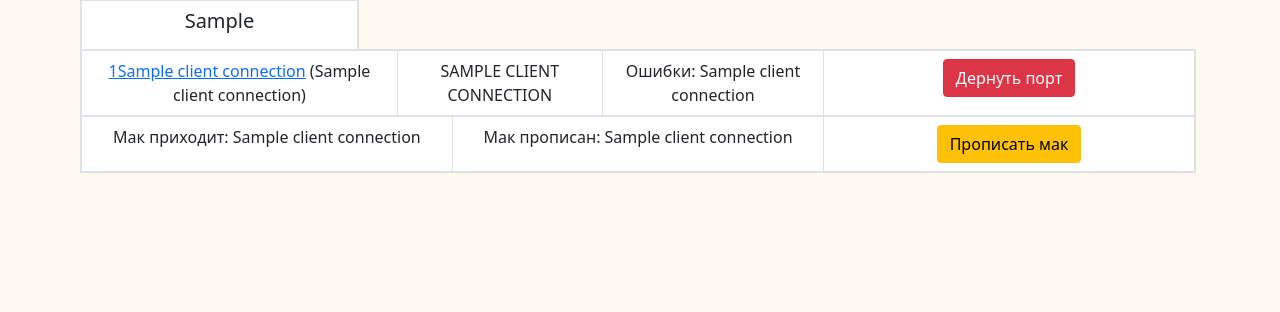
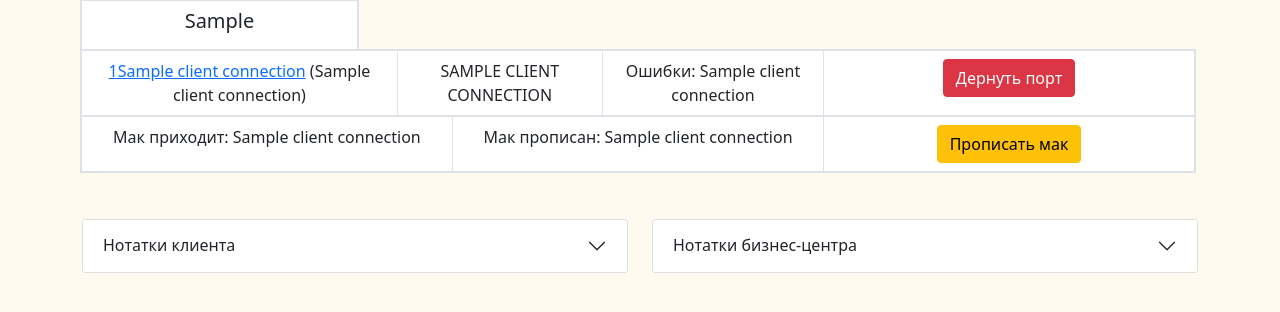
Before and after one commit to FILA722/NBI-Navigator, a Flask app: template templates/client.html in a window 1280 px wide. Shown: the part 301-613 px from the top of the page. Run offline with Flask 2, Linux system fonts and the light colour scheme; the template is opened without the code that fills it: most values are stand-ins (such as "Sample title", 1, 10 or a date in 2020); lists and menus that the app fills with data are empty; parts of the project's set-up code (start-up, migrations or seed data) failed here and were passed over.

Commit message:
bulding client.html added client_notes and client_address_notes collapse buttons

```diff
--- a/http_app.py
+++ b/http_app.py
@@ -26,19 +26,19 @@ def find_client(client_name):
 
 
     # print(search_result)
-    client_name = search_result[0]
-    client_data = search_result[1]
-    # client_name = 'кармазіна ірина юрївна'
-    # client_data = ['0675075036,0442273438',
-    #                'i.dronova@nbi.ua, i.dronova@unitex.od.ua',
-    #                'Бизнес-центр Євгена Сверстюка, 11A',
-    #                'ВНДІХІМПРОЕКТ - хозяин здания\n516-8478 Александр Владимирович - нач.тех.отдела\n\nсвязист Константин 095 4456484 (работает только по понедельникам)\n\nОборудование стоит в НОВИЙ БЦ ТОВ, знает где стоит - Артем гл. инж.\n050 1520558 (ребутнет если чего, категорически не приветствует)\n!!! Шлюз 80.78.40.17 !!!\nПодключено конверторами с МР17. Конвертор МР11-МР17 FOXGATE EC-23721-1SM-20 #EC20110252670\nSwitch Zyxel MES-35000-24\nS/N: S120H27009921\n(АТС подвал)\nSwitch2 Quidway  S2326TP-EI \n12(пов.)',
-    #                'Активний',
-    #                'НЕТ',
-    #                '(050)383-06-91 Николай Дмитриевич',
-    #                '==Sverstyuka 11A sw2#5==\nНеобмежений:\nсвіт - 10М\nУкраїна - до 100М\n\nМАС-адрес:\n50ff-204a-eb4e\n\nзміна прізвища з Дронова на Кармазіна Ірина Юріївна',
-    #                {'80.78.40.13': ['Sverstyuka 11A sw2', '10.10.16.8', '#5', '80.78.40.17', '255.255.255.224', 'huawei', 'up', ['50ff-204a-eb4e'], ['50ff-204a-eb4e'], '0']},
-    #                'https://netstore2.nbi.com.ua/show_client.php?client_id=124']
+    # client_name = search_result[0]
+    # client_data = search_result[1]
+    client_name = 'кармазіна ірина юрївна'
+    client_data = ['0675075036,0442273438',
+                   'i.dronova@nbi.ua, i.dronova@unitex.od.ua',
+                   'Бизнес-центр Євгена Сверстюка, 11A',
+                   'ВНДІХІМПРОЕКТ - хозяин здания\n516-8478 Александр Владимирович - нач.тех.отдела\n\nсвязист Константин 095 4456484 (работает только по понедельникам)\n\nОборудование стоит в НОВИЙ БЦ ТОВ, знает где стоит - Артем гл. инж.\n050 1520558 (ребутнет если чего, категорически не приветствует)\n!!! Шлюз 80.78.40.17 !!!\nПодключено конверторами с МР17. Конвертор МР11-МР17 FOXGATE EC-23721-1SM-20 #EC20110252670\nSwitch Zyxel MES-35000-24\nS/N: S120H27009921\n(АТС подвал)\nSwitch2 Quidway  S2326TP-EI \n12(пов.)',
+                   'Активний',
+                   'НЕТ',
+                   '(050)383-06-91 Николай Дмитриевич',
+                   '==Sverstyuka 11A sw2#5==\nНеобмежений:\nсвіт - 10М\nУкраїна - до 100М\n\nМАС-адрес:\n50ff-204a-eb4e\n\nзміна прізвища з Дронова на Кармазіна Ірина Юріївна',
+                   {'80.78.40.13': ['Sverstyuka 11A sw2', '10.10.16.8', '#5', '80.78.40.17', '255.255.255.224', 'huawei', 'up', ['50ff-204a-eb4e'], ['50ff-204a-eb4e'], '0']},
+                   'https://netstore2.nbi.com.ua/show_client.php?client_id=124']
     client_tel = client_data[0]
     client_email = client_data[1]
     client_address = client_data[2]
--- a/templates/client.html
+++ b/templates/client.html
@@ -72,7 +72,37 @@ NBI-Navigator
     </table>
     <br>
 {% endfor %}
-
+<br>
+<div class="row">
+    <div class="accordion col-6" id="accordionExample">
+      <div class="accordion-item">
+        <h2 class="accordion-header" id="headingOne">
+          <button class="accordion-button collapsed" type="button" data-bs-toggle="collapse" data-bs-target="#collapseOne" aria-expanded="true" aria-controls="collapseOne">
+            Нотатки клиента
+          </button>
+        </h2>
+        <div id="collapseOne" class="accordion-collapse collapse" aria-labelledby="headingOne" data-bs-parent="#accordionExample">
+          <div class="accordion-body">
+              {{ client_notes }}
+          </div>
+        </div>
+      </div>
+    </div>
+    <div class="accordion col-6" id="accordionExample1">
+      <div class="accordion-item">
+        <h2 class="accordion-header" id="headingOne1">
+          <button class="accordion-button collapsed" type="button" data-bs-toggle="collapse" data-bs-target="#collapseOne1" aria-expanded="true" aria-controls="collapseOne1">
+              Нотатки бизнес-центра
+          </button>
+        </h2>
+        <div id="collapseOne1" class="accordion-collapse collapse" aria-labelledby="headingOne" data-bs-parent="#accordionExample1">
+          <div class="accordion-body">
+              {{ client_address_notes }}
+          </div>
+        </div>
+      </div>
+    </div>
+</div>
 <br>
 
 {% endblock %}
```
Also changed, not shown: static/css/main.css (+0 -36 lines).
